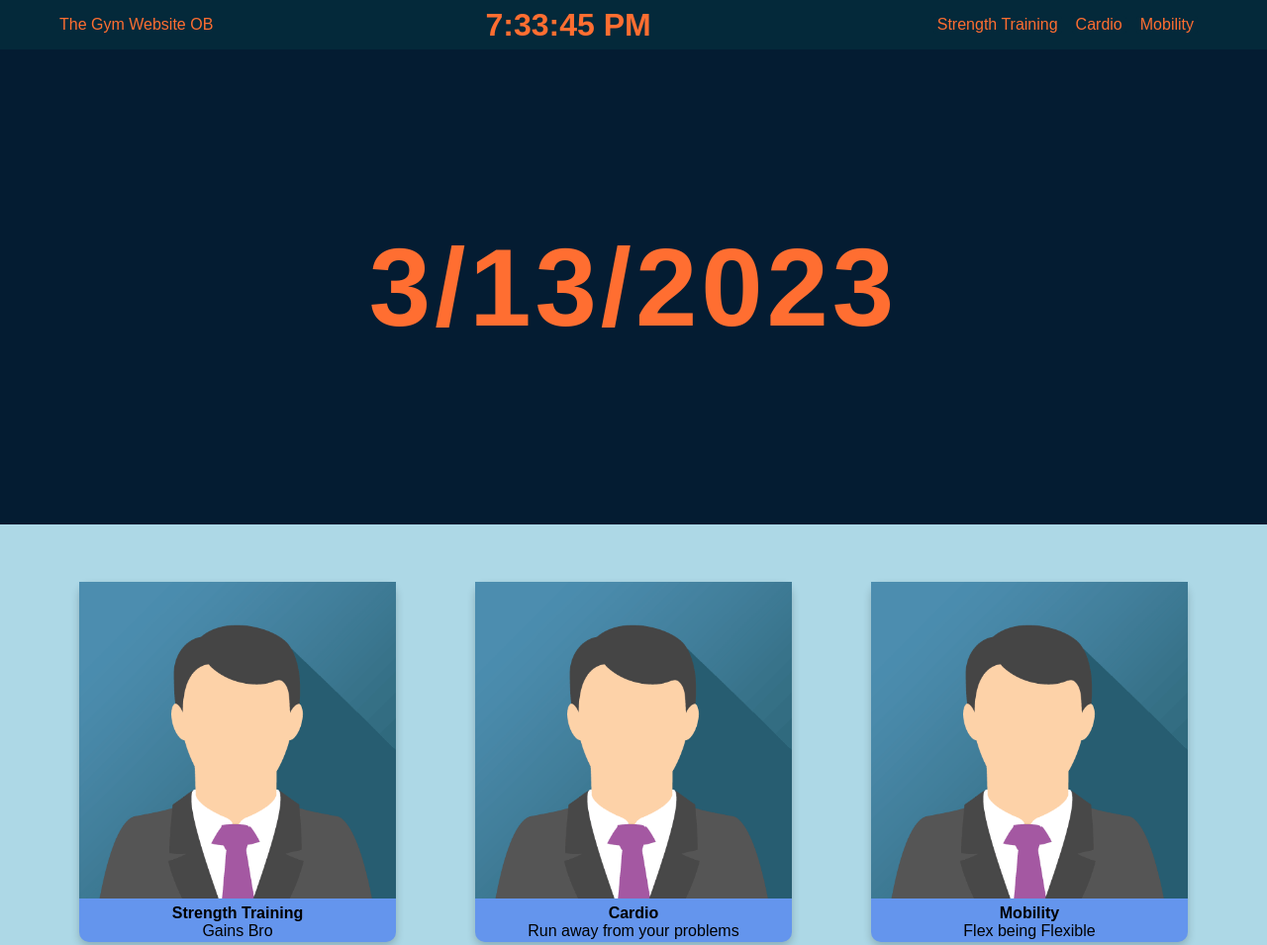
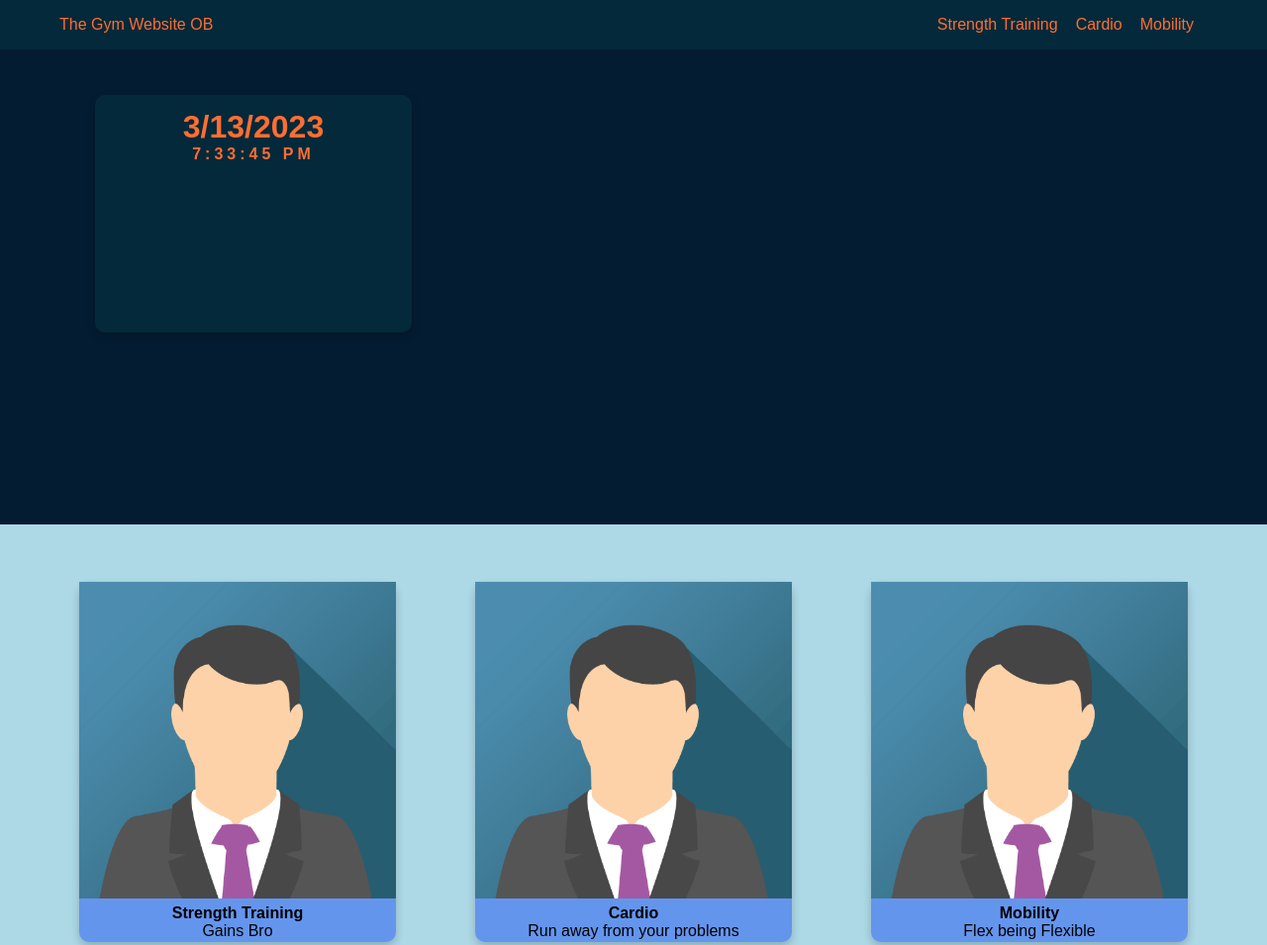
Before and after one commit to owaisbharwani/gymWebApp, a plain HTML site: page index.html in a window 1280 px wide. Shown: the top 955 px of the page at 99% size. Drawn offline with Linux system fonts and the light colour scheme.

Commit message:
Changes to layout

```diff
--- a/index.html
+++ b/index.html
@@ -13,7 +13,7 @@
     <!-- Navbar Section / Header -->
     <header id="navbar">
             <a id="title" class="navbar" href="#">The Gym Website OB</a>
-            <h1 id="current-time-nav">12:00:00</h1>
+
             <li id="navbarLinksList">
                 <ul><a class="navbar-link" href="">Strength Training</a></ul>
                 <ul><a class="navbar-link" href="">Cardio</a></ul>
@@ -23,10 +23,18 @@
 
 
       <!-- First Section -->
-      <div id="firstSection">
-            <h1 id="current-time">12:00:00</h1>
+    <div id="firstSection">
 
-      </div>
+      <div class="card-firstSection">
+        <div class="container">
+            <div class="date-time">
+                <h1 id="current-date">12:00:00</h1>
+                <h2 id="current-time">12:00:00</h2>
+            </div>
+            <!-- <img src="images/img_avatar.png" alt="avatar" style="width:100%"> -->
+        </div>
+    </div>
+</div>
 
       <!-- Second Section -->
       <div id="secondSection">
--- a/styles.css
+++ b/styles.css
@@ -29,7 +29,8 @@ header{
     align-items: center;
     list-style: none;
     background-color: #04293A;
-    font-family:sans-serif
+    font-family:sans-serif;
+    margin-bottom: auto;
 }
 
 #navbarLinksList{
@@ -65,15 +66,38 @@ height: 30pc;
 font-family: sans-serif;
 color: #FF6E31;
 display: flex;
-justify-content: center;
+justify-content: start;
 align-items: center;
 padding: auto 50px;
+flex-direction: column;
 }
 
 #current-time{
-    font-size: 7pc;
+    font-size: 1pc;
     letter-spacing: 4px;
 }
+
+.card-firstSection{
+    position: absolute;
+    box-shadow: 0 4px 8px 0 rgba(0,0,0,0.2);
+    transition: 0.3s;
+    border-radius: 10px;
+    width: 25%;
+    background-color: cornflowerblue;
+    font-family: Arial, Helvetica, sans-serif;
+    text-align: center;
+    top: 6pc;
+    left: 6pc;
+    height: 30%;
+    color: #FF6E31;
+    background-color: #04293A;
+}
+
+.date-time{
+    margin: 1.5vh;
+}
+
+/* SECOND SECTION */
 
 #secondSection{
     background-color: lightblue;
@@ -83,7 +107,7 @@ padding: auto 50px;
     align-items: center;
     }
 
-.card{
+.card {
     box-shadow: 0 4px 8px 0 rgba(0,0,0,0.2);
     transition: 0.3s;
     border-radius: 10px;
@@ -103,6 +127,8 @@ padding: auto 50px;
 }
 
 
+
+
 #thirdSection{
     background-color: #041C32;
     height: 30pc;
--- a/testCode.js
+++ b/testCode.js
@@ -4,7 +4,7 @@ This page should not be linked to the website upon completion.
 */
 
 //Code for dynamic time in nav bar
-let time = document.getElementById("current-time-nav");
+let time = document.getElementById("current-time");
 
 setInterval(() => {
     let d = new Date();
@@ -12,7 +12,7 @@ setInterval(() => {
 },1000);
 
 //Code to get todays date
-let date = document.getElementById("current-time");
+let date = document.getElementById("current-date");
 
     let x = new Date();
     date.innerHTML = x.toLocaleDateString();
```
